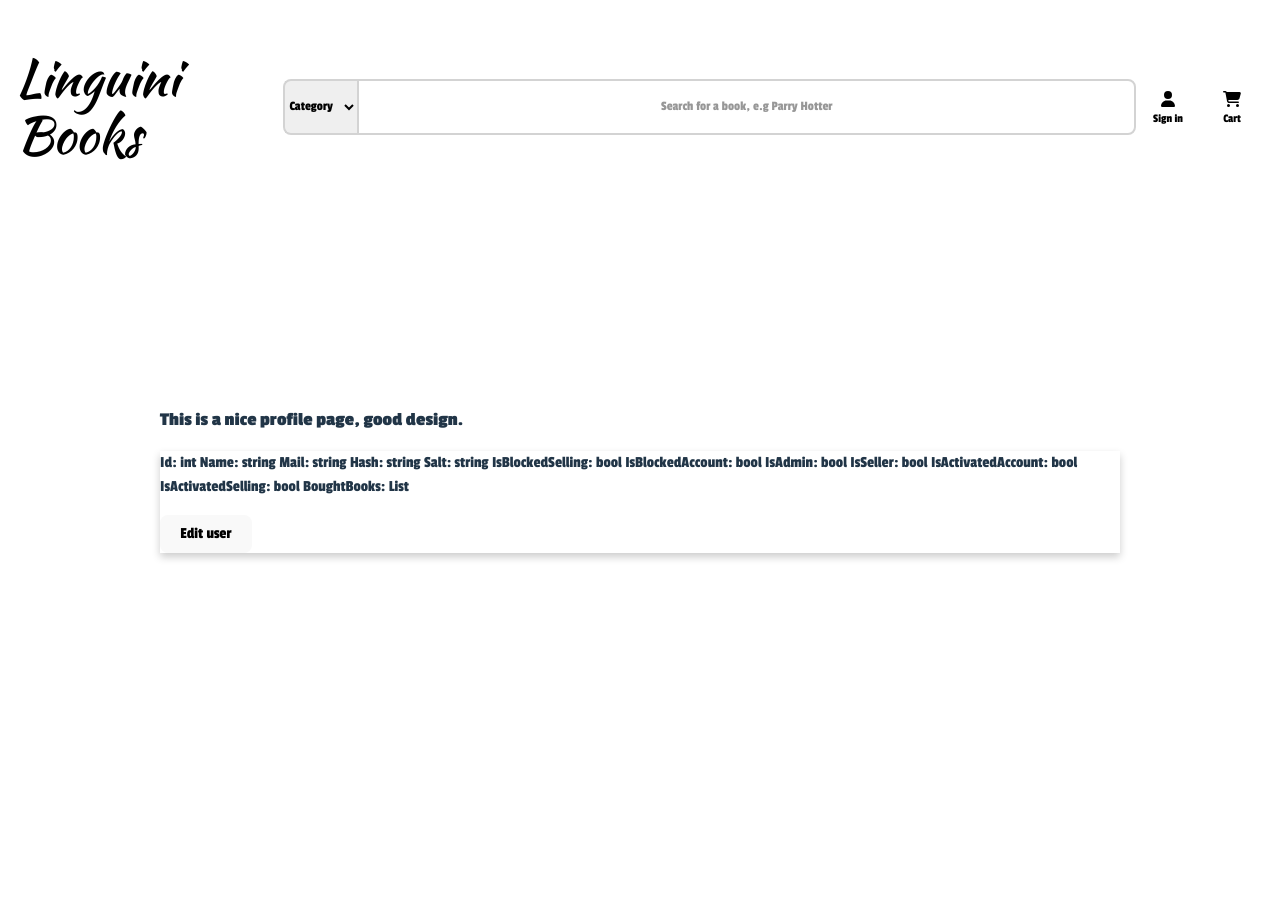
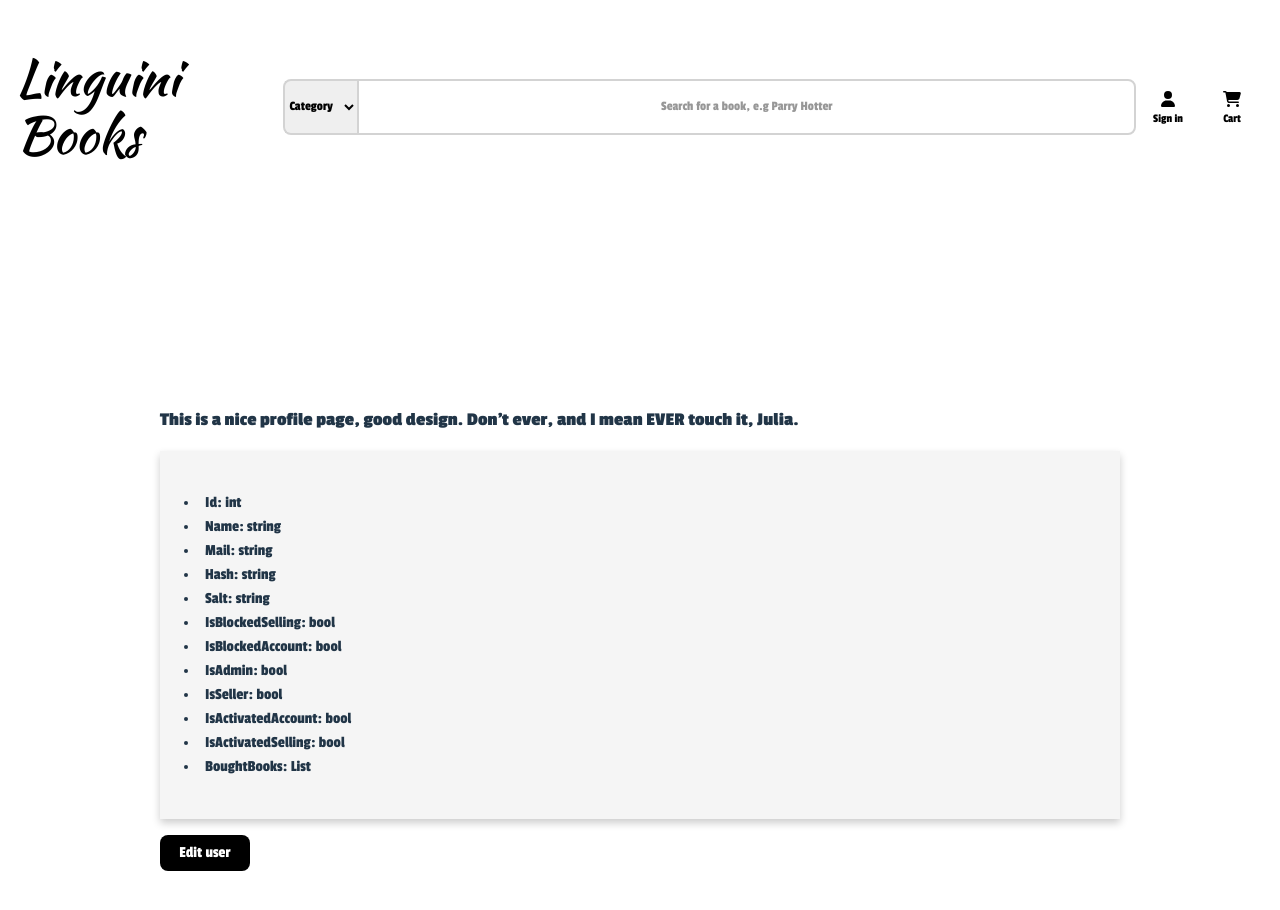
Before and after one commit to Group1Fullstackkurs/LinguiniBooks-Frontend, a React (Vite) app: page /ProfilePage in a window 1280 px wide. Shown: the top 910 px of the page. Before the commit the page ends 800 px from the top, so only its background shows below. Built offline with nearby package versions, Linux system fonts and the light colour scheme; no server answers.

Commit message:
Added bOX

```diff
--- a/src/components/Profilepage.css
+++ b/src/components/Profilepage.css
@@ -1,18 +1,32 @@
 .Profileapage{
     font-size: large;
+    background-color: black;
 }
 .ProfileCard {
     /* Add shadows to create the "card" effect */
     box-shadow: 0 4px 8px 0 rgba(0, 0, 0, 0.2);
     transition: 0.3s;
+    padding: 1.5em;
+    background-color: whitesmoke;
 }
 
 /* On mouse-over, add a deeper shadow */
 .ProfileCard:hover {
-    box-shadow: 0 8px 16px 0 rgba(0, 0, 0, 0.2);
+    box-shadow: 0 5px 40px 5px rgba(0, 0, 0, 0.2);
 }
 
 /* Add some padding inside the card container */
 .container {
     padding: 10em;
+    background-color: white;
+    border: 2em;
+    border-color: black;
 }
+.EditUserButton{
+    background-color: black;
+    color: white;
+    border-color: white;
+    border: 0.5em;
+    margin-top: 1em;
+
+}
--- a/src/components/Profilepage.tsx
+++ b/src/components/Profilepage.tsx
@@ -8,23 +8,33 @@ function Profilepage() {
     <section>
       <div className="container">
         <div className="ProfilePage">
-          <h3>This is a nice profile page, good design.</h3>
+          <h3>This is a nice profile page, good design. Don't ever, and I mean EVER touch it, Julia.</h3>
           <div className="ProfileCard">
             <p>
-              Id: int Name: string Mail: string Hash: string Salt: string
-              IsBlockedSelling: bool IsBlockedAccount: bool IsAdmin: bool
-              IsSeller: bool IsActivatedAccount: bool IsActivatedSelling: bool
-              BoughtBooks: List
+              <li>Id: int</li>
+              <li>Name: string</li>
+              <li>Mail: string</li>
+              <li>Hash: string</li>
+              <li> Salt: string</li>
+              <li>IsBlockedSelling: bool</li>
+              <li>IsBlockedAccount: bool</li>
+              <li>IsAdmin: bool</li>
+              <li>IsSeller: bool </li>
+              <li>IsActivatedAccount: bool  </li>
+              <li>IsActivatedSelling: bool </li>
+              <li>BoughtBooks: List</li>
             </p>
-            <button
+
+          </div>
+
+        </div>
+                              <button className="EditUserButton"
               onClick={(event: React.MouseEvent<HTMLElement>) => {
                 alert("Edit user");
               }}
             >
               Edit user
             </button>
-          </div>
-        </div>
       </div>
     </section>
   );
```
